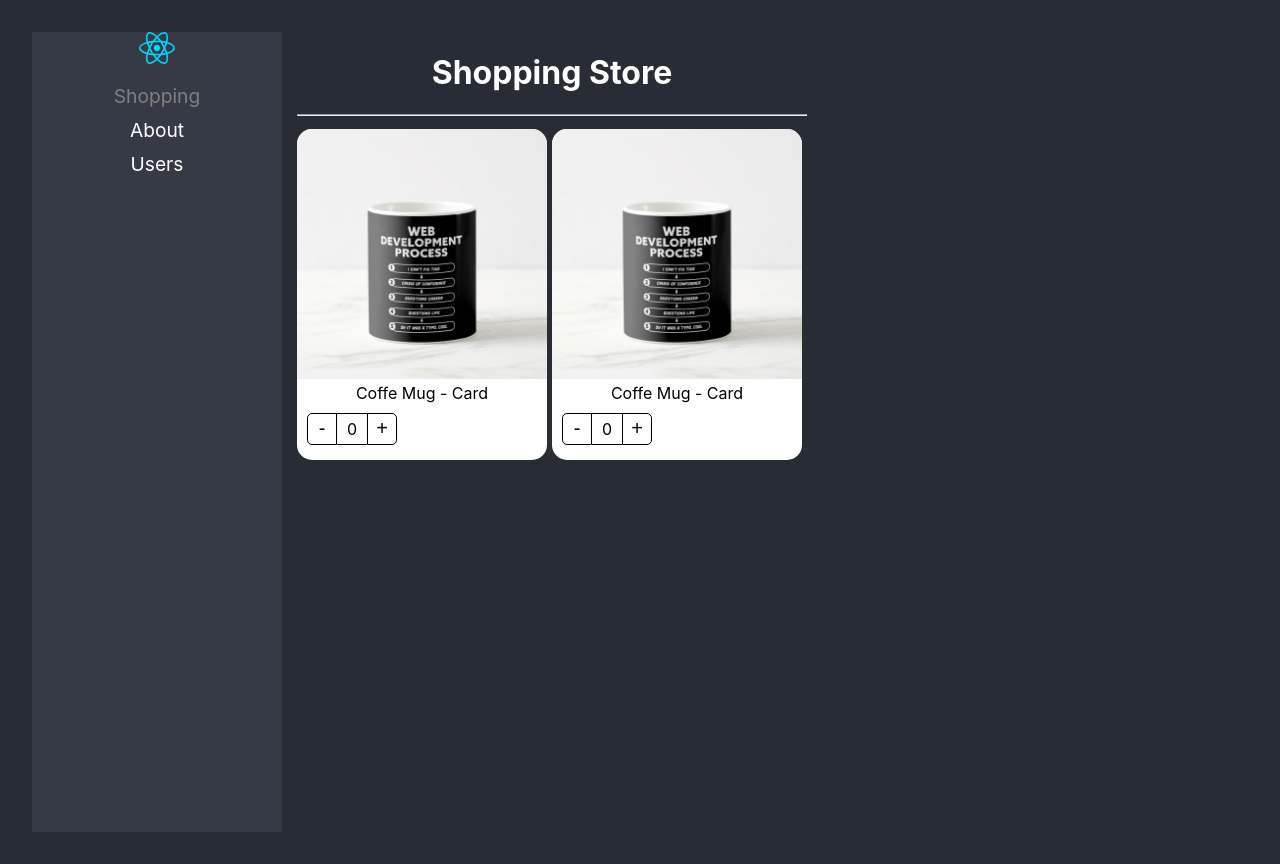
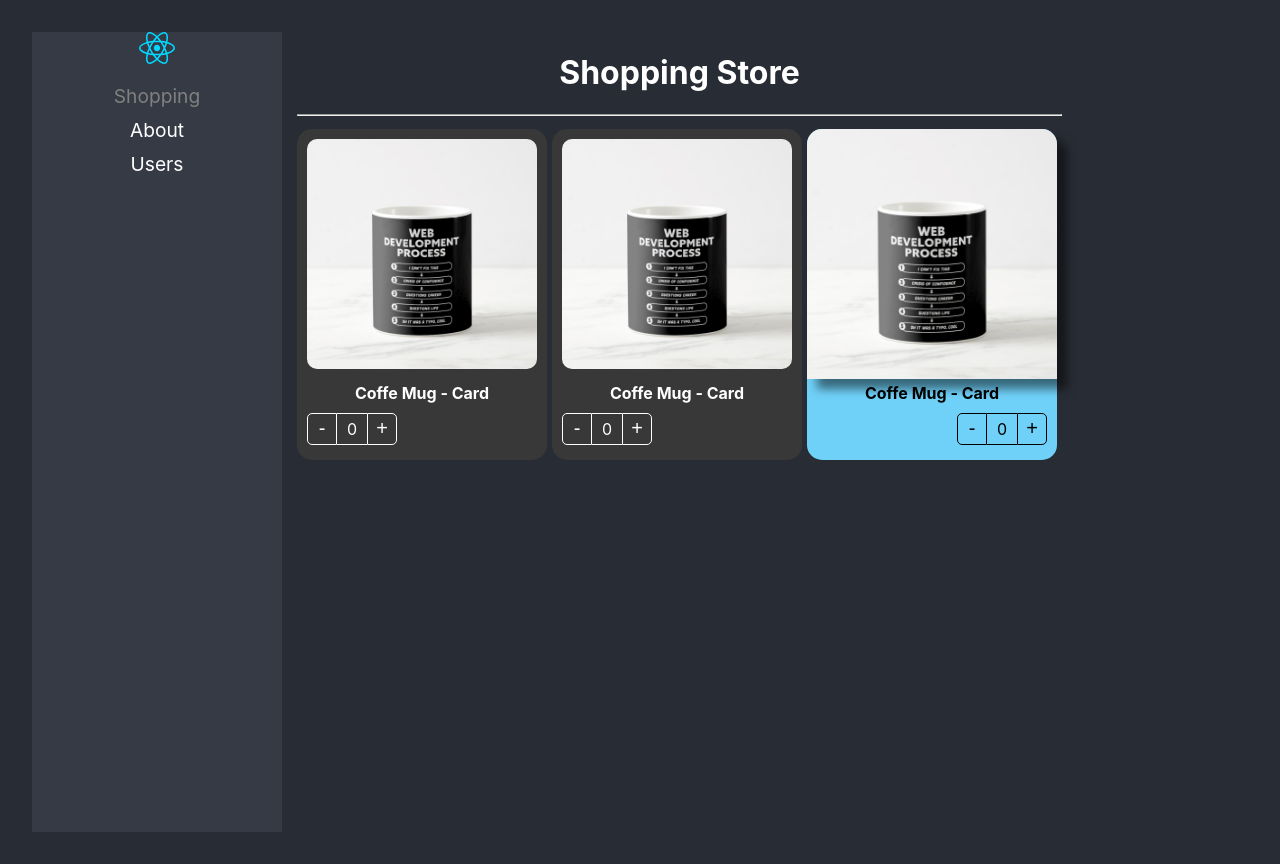
Before and after one commit to camilolc/RouteManagement, a React (Vite) app: page / in a window 1280 px wide. Built offline with nearby package versions, Linux system fonts and the light colour scheme.

Commit message:
update extend styles

```diff
--- a/src/02-component-patterns/components/ProductButtons.tsx
+++ b/src/02-component-patterns/components/ProductButtons.tsx
@@ -1,11 +1,16 @@
-import { useContext } from "react";
+import { CSSProperties, useContext } from "react";
 import { ProductContext } from "./ProductCard";
 import styles from "../styles/styles.module.css";
 
-export const ProductButtons = () => {
+export interface Props {
+  className?: string;
+  style?: CSSProperties;
+}
+
+export const ProductButtons = ({ className, style }: Props) => {
   const { increaseBy, counter } = useContext(ProductContext);
   return (
-    <div className={styles.buttonsContainer}>
+    <div className={`${styles.buttonsContainer} ${className}`} style={style}>
       <button className={styles.buttonMinus} onClick={() => increaseBy(-1)}>
         -
       </button>
--- a/src/02-component-patterns/components/ProductCard.tsx
+++ b/src/02-component-patterns/components/ProductCard.tsx
@@ -1,27 +1,24 @@
-import React, {
-  createContext,
-  ReactElement,
-  useContext,
-  useState,
-} from "react";
+import React, { createContext, CSSProperties, ReactElement } from "react";
 import styles from "../styles/styles.module.css";
 
 import { useProduct } from "../hooks/useProduct";
 
-import {
-  ProductCardProps,
-  Product,
-  ProductContextProps,
-} from "../interfaces/interfaces";
+import { Product, ProductContextProps } from "../interfaces/interfaces";
 import { ProductTitle } from "./ProductTitle";
 import { ProductImage } from "./ProductImage";
 import { ProductButtons } from "./ProductButtons";
-
+//Interface
+export interface Props {
+  product: Product;
+  children: ReactElement | ReactElement[];
+  className?: string;
+  style?: CSSProperties;
+}
 //Context
 export const ProductContext = createContext({} as ProductContextProps);
 const { Provider } = ProductContext;
 
-export const ProductCard = ({ children, product }: ProductCardProps) => {
+export const ProductCard = ({ children, product, className, style }: Props) => {
   const { counter, increaseBy } = useProduct();
   return (
     <Provider
@@ -31,7 +28,7 @@
         product,
       }}
     >
-      <div className={styles.productCard}>
+      <div className={`${styles.productCard} ${className}`} style={style}>
         {children}
         {/* <ProductImage img={product.img} />
       <ProductTitle title={product.title} />
--- a/src/02-component-patterns/components/ProductImage.tsx
+++ b/src/02-component-patterns/components/ProductImage.tsx
@@ -1,8 +1,16 @@
-import { useContext } from "react";
+import { CSSProperties, useContext } from "react";
 import { ProductContext } from "./ProductCard";
 import noImage from "../assets/no-image.jpg";
 import styles from "../styles/styles.module.css";
-export const ProductImage = ({ img = "" }) => {
+
+export interface Props {
+  img?: string;
+  className?: string;
+  activeClass?: string;
+  style?: CSSProperties;
+}
+
+export const ProductImage = ({ img, className, style }: Props) => {
   const { product } = useContext(ProductContext);
   let imgToShow: string;
 
@@ -13,5 +21,11 @@
   } else {
     imgToShow = noImage;
   }
-  return <img className={styles.productImg} src={imgToShow} />;
+  return (
+    <img
+      className={`${styles.productImg} ${className}`}
+      src={imgToShow}
+      style={style}
+    />
+  );
 };
--- a/src/02-component-patterns/components/ProductTitle.tsx
+++ b/src/02-component-patterns/components/ProductTitle.tsx
@@ -1,12 +1,18 @@
-import { useContext } from "react";
+import { CSSProperties, useContext } from "react";
 import { ProductContext } from "./ProductCard";
 import styles from "../styles/styles.module.css";
 
-export const ProductTitle = ({ title }: { title?: string }) => {
+export interface Props {
+  title?: string;
+  className?: string;
+  style?: CSSProperties;
+}
+
+export const ProductTitle = ({ title, className, style }: Props) => {
   const { product } = useContext(ProductContext);
 
   return (
-    <span className={styles.productDescription}>
+    <span className={`${styles.productDescription} ${className}`} style={style}>
       {title ? title : product.title}
     </span>
   );
--- a/src/02-component-patterns/pages/ShoppingPage.tsx
+++ b/src/02-component-patterns/pages/ShoppingPage.tsx
@@ -5,10 +5,10 @@
   ProductImage,
   ProductTitle,
 } from "../components/";
-import { useProduct } from "../hooks/useProduct";
+//Css
+import "../styles/custom-styles.css";
 
 export const ShoppingPage = () => {
-  const { counter, increaseBy } = useProduct();
   const product = {
     id: "1",
     title: "Coffe Mug - Card",
@@ -25,16 +25,24 @@
           flexWrap: "wrap",
         }}
       >
-        <ProductCard product={product}>
-          <ProductCard.Image />
-          <ProductCard.Title title="" />
-          <ProductCard.Buttons />
+        <ProductCard product={product} className="bg-dark text-white">
+          <ProductCard.Image className="custom-image" />
+          <ProductCard.Title title="" className="text-white text-bold" />
+          <ProductCard.Buttons className="custom-buttons" />
         </ProductCard>
 
-        <ProductCard product={product}>
-          <ProductImage />
-          <ProductTitle />
-          <ProductButtons />
+        <ProductCard product={product} className="bg-dark text-white">
+          <ProductImage className="custom-image" />
+          <ProductTitle className="text-white text-bold" />
+          <ProductButtons className="custom-buttons" />
+        </ProductCard>
+
+        <ProductCard product={product} style={{ backgroundColor: "#70D1f8" }}>
+          <ProductImage
+            style={{ boxShadow: "10px 10px 10px rgba(0,0,0,0.5)" }}
+          />
+          <ProductTitle style={{ fontWeight: "bold" }} />
+          <ProductButtons style={{ display: "flex", justifyContent: "end" }} />
         </ProductCard>
       </div>
     </div>
--- /dev/null
+++ b/src/02-component-patterns/styles/custom-styles.css
@@ -0,0 +1,21 @@
+.bg-dark{
+	background-color: rgb(56, 56, 56);
+}
+
+.text-white{
+	color: #FFFFFF;
+}
+.text-bold{
+	font-weight: bold;
+}
+
+.custom-image{
+	width: calc(100% - 20px);
+	padding: 10px;
+	border-radius: 20px;
+}
+
+.custom-buttons button,.custom-buttons div{
+	border-color: #FFFFFF;
+	color: #FFFFFF;
+}
```
Also changed, not shown: src/02-component-patterns/interfaces/interfaces.ts (+9 -14 lines).
